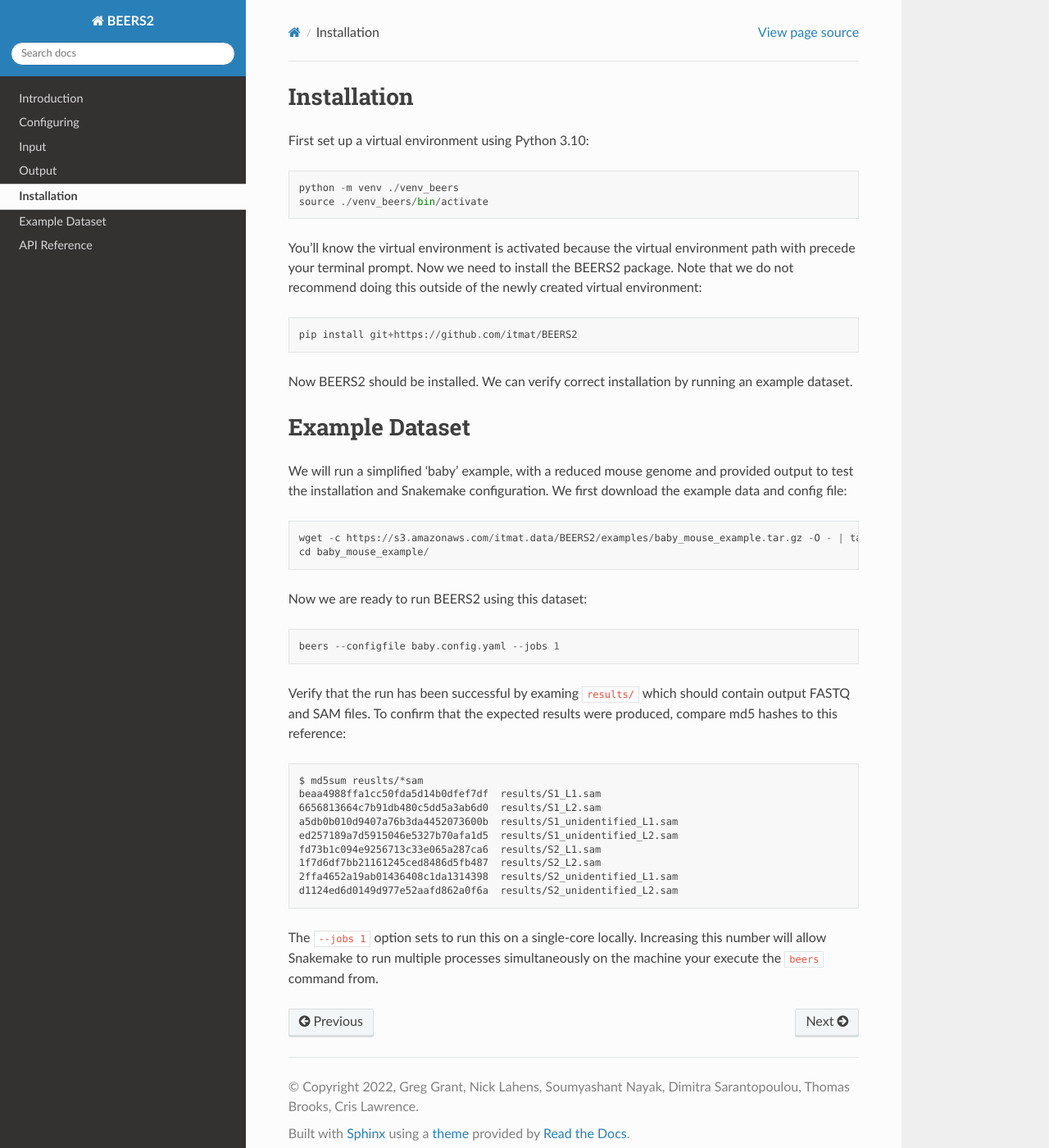
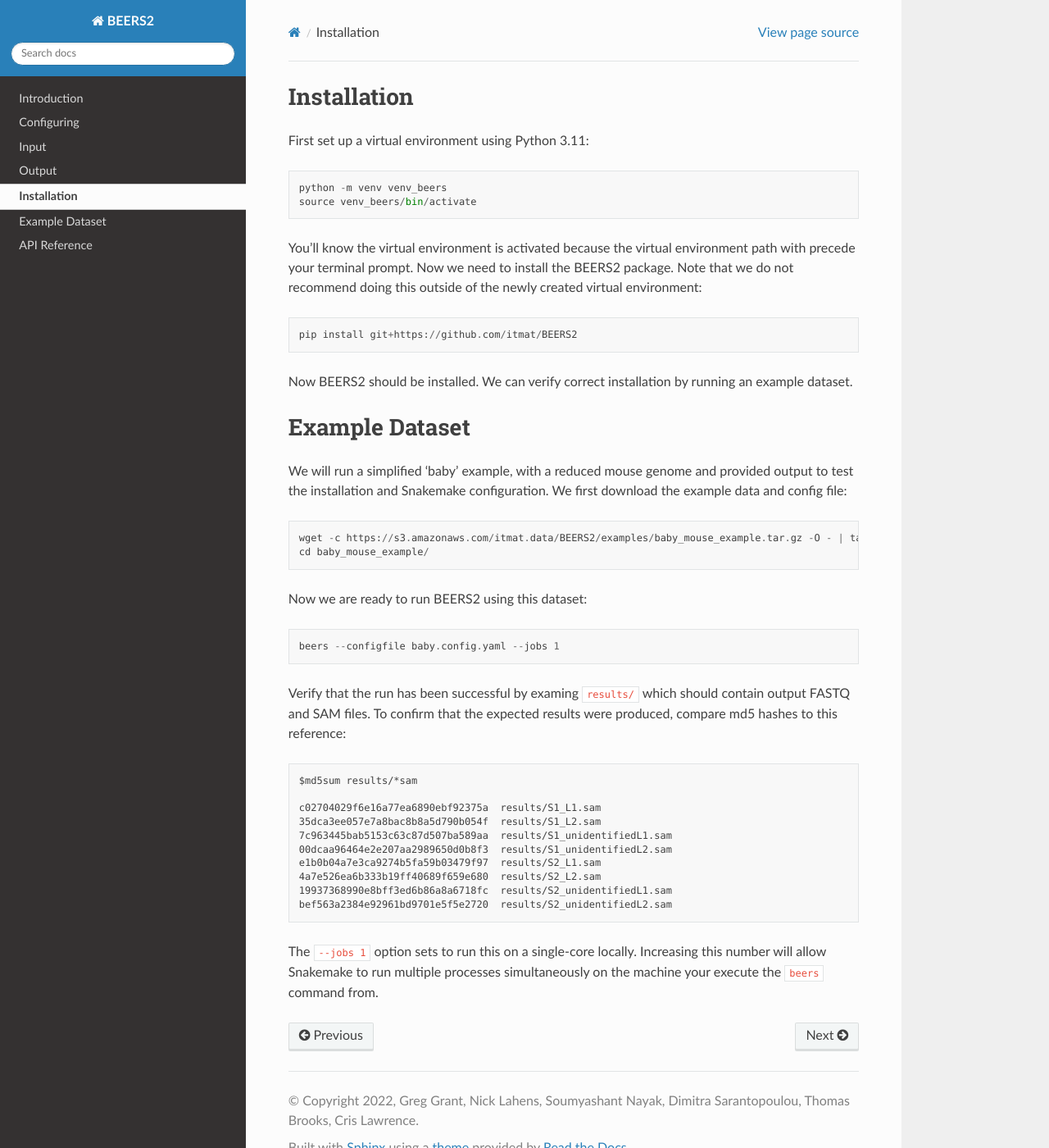
Before and after one commit to itmat/BEERS2, a Sphinx documentation site: the page built from doc/installation.rst, in a window 1280 px wide and 1400 px high. Shown: the whole window at 82% size. Built offline with Sphinx 7.4.7 and the Read the Docs theme 2.0.0, drawn with Linux system fonts in a browser that asks for light colours.

Commit message:
Update pandoc docs

```diff
--- a/doc/installation.rst
+++ b/doc/installation.rst
@@ -1,10 +1,10 @@
 Installation
 ============
 
-First set up a virtual environment using Python 3.10::
+First set up a virtual environment using Python 3.11::
 
-    python -m venv ./venv_beers
-    source ./venv_beers/bin/activate
+    python -m venv venv_beers
+    source venv_beers/bin/activate
 
 You'll know the virtual environment is activated because the virtual environment path with precede
 your terminal prompt.
@@ -33,15 +33,17 @@ Now we are ready to run BEERS2 using this dataset::
 Verify that the run has been successful by examing :code:`results/` which should contain output FASTQ and SAM files.
 To confirm that the expected results were produced, compare md5 hashes to this reference::
 
-    $ md5sum reuslts/*sam
-    beaa4988ffa1cc50fda5d14b0dfef7df  results/S1_L1.sam
-    6656813664c7b91db480c5dd5a3ab6d0  results/S1_L2.sam
-    a5db0b010d9407a76b3da4452073600b  results/S1_unidentified_L1.sam
-    ed257189a7d5915046e5327b70afa1d5  results/S1_unidentified_L2.sam
-    fd73b1c094e9256713c33e065a287ca6  results/S2_L1.sam
-    1f7d6df7bb21161245ced8486d5fb487  results/S2_L2.sam
-    2ffa4652a19ab01436408c1da1314398  results/S2_unidentified_L1.sam
-    d1124ed6d0149d977e52aafd862a0f6a  results/S2_unidentified_L2.sam
+    $md5sum results/*sam
+
+    c02704029f6e16a77ea6890ebf92375a  results/S1_L1.sam
+    35dca3ee057e7a8bac8b8a5d790b054f  results/S1_L2.sam
+    7c963445bab5153c63c87d507ba589aa  results/S1_unidentifiedL1.sam
+    00dcaa96464e2e207aa2989650d0b8f3  results/S1_unidentifiedL2.sam
+    e1b0b04a7e3ca9274b5fa59b03479f97  results/S2_L1.sam
+    4a7e526ea6b333b19ff40689f659e680  results/S2_L2.sam
+    19937368990e8bff3ed6b86a8a6718fc  results/S2_unidentifiedL1.sam
+    bef563a2384e92961bd9701e5f5e2720  results/S2_unidentifiedL2.sam
+
 
 The :code:`--jobs 1` option sets to run this on a single-core locally.
 Increasing this number will allow Snakemake to run multiple processes simultaneously on the machine your execute the :code:`beers` command from.
--- a/doc/introduction.rst
+++ b/doc/introduction.rst
@@ -4,6 +4,6 @@ Introduction
 BEERS2 is an advanced RNA-seq simulator that simulates invidual molecules throughout the entire library preparation and sequencing process.
 It is designed to operate on the output of `CAMPAREE <https://github.com/itmat/CAMPAREE>`_, which simulates realistic samples of RNA for input to sequencing.
 
-BEERS2 supports various biases present in real sequencing, including GC bias, primer sequencing bias, and positional biases, as well as typical read errors.
+BEERS2 supports various biases present in real sequencing, including GC bias, primer sequencing bias, positional biases (from polyA selection), and RiboZero depletion bias, as well as typical read errors.
 BEERS2 can output as FASTQ files or as SAM/BAM files with ideal alignments of the reads.
 This makes it ideal for benchmarking of downstream analyses in the RNA-seq pipeline, such as quantification.
--- a/doc/using_beers.rst
+++ b/doc/using_beers.rst
@@ -6,7 +6,7 @@ This config is commented to guide you through selecting or changing values.
 Values required to be set are marked with a TODO comment.
 
 Configuration files are recommended to use absolute file paths to input files.
-Otherwise, paths are interpreted relative to the set :code:`--directory` output directory or relative to the BEERS2 directory.
+Otherwise, paths are interpreted relative to the set :code:`--directory` output directory.
 
 Cluster Execution
 -----------------
@@ -28,7 +28,7 @@ Useful Snakemake commands
 The :code:`beers` command is a thin wrapper around :code:`snakemake` command, pointing it to the correct :code:`Snakefile` to run, so any commands passed to :code:`beers` will be given to :code:`snakemake`.
 In addition to the already mentioned :code:`--profile`, :code:`--jobs` and :code:`--directory` values, the following are useful to run BEERS.
 To check that everything is in place, use :code:`--dry-run`, which will report all steps that will be run.
-To re-run a portion of the pipeline, use :code:`--force-rerun {rule name or output file}` where :code:`rule name` could be any of the names of rules in :code:`Snakefile`, for example :code:`run_library_prep_packet_from_molecule_file`,
+To re-run a portion of the pipeline, use :code:`--forcerun {rule name or output file}` where :code:`rule name` could be any of the names of rules in :code:`Snakefile`, for example :code:`run_library_prep_packet_from_molecule_file`,
 or you can pass any file produced by BEERS2 and the last rule used to create it will be rerun (as well as any downstream rules).
 
 Depending upon settings like the number of molecules in an input packet, BEERS2 may run out of memory on some steps.
```
